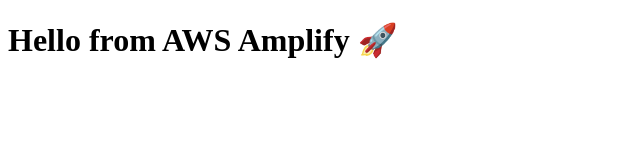
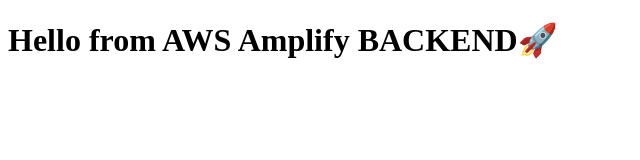
Before and after one commit to apatnaik1080/new-backend, a website: page index.html in a window 1280 px wide. Shown: the whole page, without its empty margins (0-640 px from the left). Drawn offline with Linux system fonts and the light colour scheme.

Commit message:
Update index.html

```diff
--- a/index.html
+++ b/index.html
@@ -4,6 +4,6 @@
   <title>Backend Demo</title>
 </head>
 <body>
-  <h1>Hello from AWS Amplify 🚀</h1>
+  <h1>Hello from AWS Amplify BACKEND🚀</h1>
 </body>
 </html>
```
